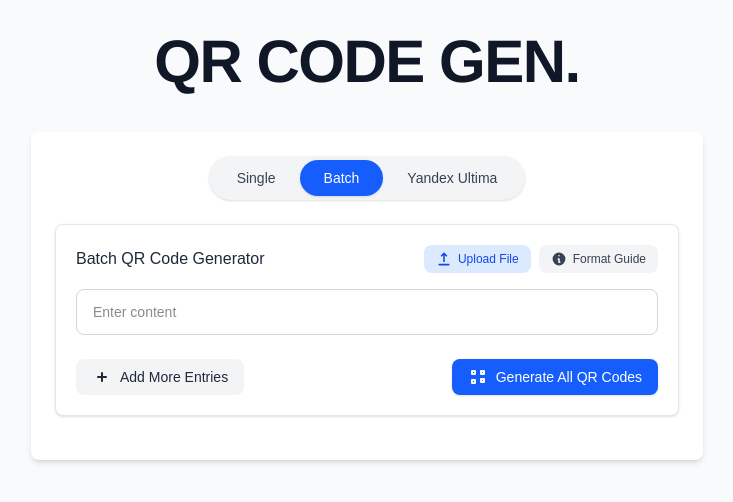
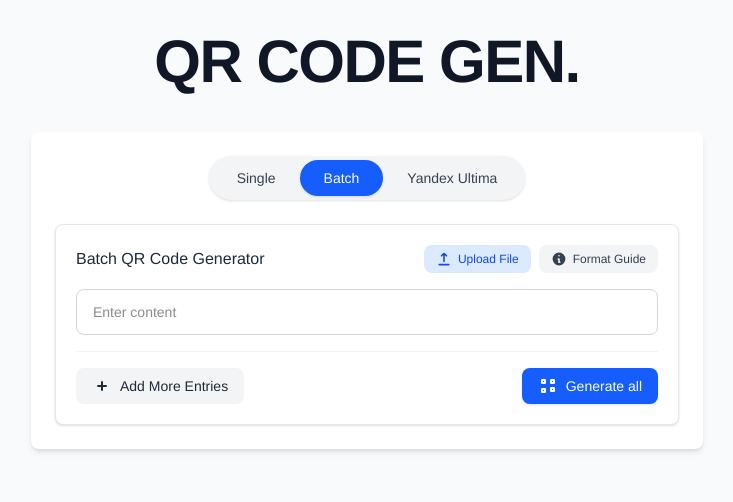
Before and after one commit to antonxklimov/qr-code-for-ultima, a Next.js app: page / in a window 1280 px wide. Both pictures are taken after a click on the button "Batch". Shown: the top 502 px of the page, without its empty margins (273-1006 px from the left). Built offline with nearby package versions, Linux system fonts and the light colour scheme.

Commit message:
UI/UX improvements: centered generate button in single mode, updated button texts, fixed mode-specific states, improved smiley face icon

```diff
--- a/src/app/components/QRCodeGenerator.tsx
+++ b/src/app/components/QRCodeGenerator.tsx
@@ -24,6 +24,57 @@ interface BatchQRCode {
   formattedContent: string; // The formatted content based on type
 }
 
+interface LoadingButtonProps {
+  onClick: () => void;
+  isLoading: boolean;
+  disabled?: boolean;
+  variant?: 'primary' | 'danger';
+  className?: string;
+  icon?: React.ReactNode;
+  loadingText?: string;
+  children: React.ReactNode;
+}
+
+const LoadingButton: React.FC<LoadingButtonProps> = ({
+  onClick,
+  isLoading,
+  disabled = false,
+  variant = 'primary',
+  className = '',
+  icon,
+  loadingText = 'Loading...',
+  children
+}) => {
+  const baseStyles = "px-4 py-2 rounded-lg focus:outline-none focus:ring-2 focus:ring-offset-2 transition-all duration-200 text-sm flex items-center shadow-sm font-medium disabled:opacity-50 disabled:cursor-not-allowed font-['Helvetica']";
+  const variantStyles = {
+    primary: "bg-blue-600 text-white hover:bg-blue-700 focus:ring-blue-500",
+    danger: "bg-red-600 text-white hover:bg-red-700 focus:ring-red-500"
+  };
+
+  return (
+    <button
+      onClick={onClick}
+      disabled={isLoading || disabled}
+      className={`${baseStyles} ${variantStyles[variant]} ${className}`}
+    >
+      {isLoading ? (
+        <>
+          <svg className="animate-spin -ml-1 mr-2 h-5 w-5 text-white" xmlns="http://www.w3.org/2000/svg" fill="none" viewBox="0 0 24 24">
+            <circle className="opacity-25" cx="12" cy="12" r="10" stroke="currentColor" strokeWidth="4"></circle>
+            <path className="opacity-75" fill="currentColor" d="M4 12a8 8 0 018-8V0C5.373 0 0 5.373 0 12h4zm2 5.291A7.962 7.962 0 014 12H0c0 3.042 1.135 5.824 3 7.938l3-2.647z"></path>
+          </svg>
+          {loadingText}
+        </>
+      ) : (
+        <>
+          {icon && <span className="mr-2">{icon}</span>}
+          {children}
+        </>
+      )}
+    </button>
+  );
+};
+
 const QRCodeGenerator = () => {
   const [text, setText] = useState('');
   const [qrCodeUrl, setQrCodeUrl] = useState('');
@@ -35,14 +86,21 @@ const QRCodeGenerator = () => {
   const [isGenerating, setIsGenerating] = useState(false);
   const [isUploading, setIsUploading] = useState(false);
   const [isDownloadingZip, setIsDownloadingZip] = useState(false);
-  const [isDownloadingAll, setIsDownloadingAll] = useState(false);
   const [isGeneratingSingle, setIsGeneratingSingle] = useState(false);
   const fileInputRef = useRef<HTMLInputElement>(null);
   const [showFileGuide, setShowFileGuide] = useState(false);
   const [contentType, setContentType] = useState<ContentType>('text');
   const [fileFormat, setFileFormat] = useState<FileFormat>('png');
   const [useContentAsFilename, setUseContentAsFilename] = useState<boolean>(false);
-  const [uploadedItemsCount, setUploadedItemsCount] = useState<number>(0);
+  const [uploadedItemsCount, setUploadedItemsCount] = useState<{
+    batch: number;
+    'yandex-ultima': number;
+  }>({
+    batch: 0,
+    'yandex-ultima': 0
+  });
+  const resultsRef = useRef<HTMLDivElement>(null);
+  const [hasNewEntries, setHasNewEntries] = useState<boolean>(true);
 
   const formatContentByType = (content: string, type: ContentType): string => {
     switch (type) {
@@ -113,6 +171,7 @@ const QRCodeGenerator = () => {
 
   const addBatchEntry = () => {
     setBatchEntries([...batchEntries, { content: '', type: 'text' }]);
+    setHasNewEntries(true);
   };
 
   const removeBatchEntry = (index: number) => {
@@ -131,6 +190,7 @@ const QRCodeGenerator = () => {
       newEntries[index].content = value;
     }
     setBatchEntries(newEntries);
+    setHasNewEntries(true);
   };
 
   const handleFileUpload = (e: ChangeEvent<HTMLInputElement>) => {
@@ -139,6 +199,7 @@ const QRCodeGenerator = () => {
 
     setIsUploading(true);
     setError('');
+    setHasNewEntries(true);
 
     // Check file extension
     const fileExtension = file.name.split('.').pop()?.toLowerCase();
@@ -187,7 +248,10 @@ const QRCodeGenerator = () => {
           }));
 
           setBatchEntries(newEntries);
-          setUploadedItemsCount(contentRows.length);
+          setUploadedItemsCount(prev => ({
+            ...prev,
+            [mode]: contentRows.length
+          }));
           setIsUploading(false);
 
         } catch (err) {
@@ -204,7 +268,7 @@ const QRCodeGenerator = () => {
 
       reader.readAsArrayBuffer(file);
     } else if (fileExtension === 'txt') {
-      // Handle text file (existing code)
+      // Handle text file
       const reader = new FileReader();
 
       reader.onload = (event) => {
@@ -226,18 +290,16 @@ const QRCodeGenerator = () => {
           }
 
           // Process lines from file
-          const newEntries: BatchEntry[] = [];
-
-          for (const line of lines) {
-            // Default - treat as regular text
-            newEntries.push({
+          const newEntries: BatchEntry[] = lines.map(line => ({
             content: line.trim(),
             type: 'text'
-            });
-          }
+          }));
 
           setBatchEntries(newEntries);
-          setUploadedItemsCount(lines.length);
+          setUploadedItemsCount(prev => ({
+            ...prev,
+            [mode]: lines.length
+          }));
           setIsUploading(false);
 
         } catch (err) {
@@ -282,6 +344,7 @@ const QRCodeGenerator = () => {
 
       setError('');
       setIsGenerating(true);
+      setHasNewEntries(false);
 
       // Generate QR codes for each entry
       const batchResults: BatchQRCode[] = [];
@@ -314,6 +377,11 @@ const QRCodeGenerator = () => {
 
       setBatchCodes(batchResults);
       setIsGenerating(false);
+
+      // Scroll to results after a short delay to ensure rendering is complete
+      setTimeout(() => {
+        resultsRef.current?.scrollIntoView({ behavior: 'smooth', block: 'start' });
+      }, 100);
     } catch (err) {
       console.error('Error generating batch QR codes:', err);
       setError('Failed to generate batch QR codes');
@@ -358,23 +426,6 @@ const QRCodeGenerator = () => {
     document.body.appendChild(link);
     link.click();
     document.body.removeChild(link);
-  };
-
-  const downloadAllQRCodes = () => {
-    if (!batchCodes.length) return;
-
-    setIsDownloadingAll(true);
-
-    try {
-      for (const code of batchCodes) {
-        downloadBatchQRCode(code.dataUrl, code.content, code.type);
-      }
-    } finally {
-      // Use setTimeout to ensure the UI updates before the state change
-      setTimeout(() => {
-        setIsDownloadingAll(false);
-      }, 500);
-    }
   };
 
   const downloadAllQRCodesAsZip = async () => {
@@ -496,6 +547,10 @@ const QRCodeGenerator = () => {
     setError('');
     setBatchCodes([]);
     setQrCodeUrl('');
+    setUploadedItemsCount({
+      batch: 0,
+      'yandex-ultima': 0
+    });
 
     // Reset batch entries when switching to batch mode
     if (newMode === 'batch' || newMode === 'yandex-ultima') {
@@ -556,11 +611,30 @@ const QRCodeGenerator = () => {
     setBatchEntries([{ content: '', type: 'text' }]);
     setBatchCodes([]);
     setError('');
-    setUploadedItemsCount(0);
+    setUploadedItemsCount({
+      batch: 0,
+      'yandex-ultima': 0
+    });
+    setHasNewEntries(true);
+    if (fileInputRef.current) {
+      fileInputRef.current.value = '';
+    }
   };
 
+  const generateIcon = (
+    <svg xmlns="http://www.w3.org/2000/svg" className="h-5 w-5" viewBox="0 0 20 20" fill="currentColor">
+      <path fillRule="evenodd" d="M3 4a1 1 0 011-1h3a1 1 0 011 1v3a1 1 0 01-1 1H4a1 1 0 01-1-1V4zm2 2V5h1v1H5zm-2 7a1 1 0 011-1h3a1 1 0 011 1v3a1 1 0 01-1 1H4a1 1 0 01-1-1v-3zm2 2v-1h1v1H5zm8-12a1 1 0 00-1 1v3a1 1 0 001 1h3a1 1 0 001-1V4a1 1 0 00-1-1h-3zm1 2V5h1v1h-1zm-2 7a1 1 0 011-1h3a1 1 0 011 1v3a1 1 0 01-1 1h-3a1 1 0 01-1-1v-3zm2 2v-1h1v1h-1z" clipRule="evenodd" />
+    </svg>
+  );
+
+  const clearIcon = (
+    <svg xmlns="http://www.w3.org/2000/svg" className="h-5 w-5" viewBox="0 0 20 20" fill="currentColor">
+      <path fillRule="evenodd" d="M4.293 4.293a1 1 0 011.414 0L10 8.586l4.293-4.293a1 1 0 111.414 1.414L11.414 10l4.293 4.293a1 1 0 01-1.414 1.414L10 11.414l-4.293 4.293a1 1 0 01-1.414-1.414L8.586 10 4.293 5.707a1 1 0 010-1.414z" clipRule="evenodd" />
+    </svg>
+  );
+
   return (
-    <div className="w-full max-w-2xl mx-auto p-6 bg-white rounded-lg shadow-md">
+    <div className="w-full max-w-2xl mx-auto p-6 bg-white rounded-lg shadow-md font-['Helvetica']">
       {error && (
         <div className="mb-4 px-4 py-3 bg-red-50 text-red-600 text-sm rounded-lg flex items-center">
           <svg xmlns="http://www.w3.org/2000/svg" className="h-5 w-5 mr-2" viewBox="0 0 20 20" fill="currentColor">
@@ -625,31 +699,19 @@ const QRCodeGenerator = () => {
                     </p>
                   </div>
                 )}
+
+                <div className="flex justify-center mt-4 pt-4 border-t border-gray-100">
+                  <LoadingButton
+                    onClick={generateQRCode}
+                    isLoading={isGeneratingSingle}
+                    icon={generateIcon}
+                    loadingText="Generating..."
+                  >
+                    Generate QR Code
+                  </LoadingButton>
                 </div>
               </div>
-
-            <button
-              onClick={generateQRCode}
-              className="w-full bg-blue-600 text-white py-3 px-4 rounded-lg hover:bg-blue-700 focus:outline-none focus:ring-2 focus:ring-blue-500 focus:ring-offset-2 transition-all duration-200 shadow-sm mb-5 font-medium text-sm flex items-center justify-center"
-              disabled={isGeneratingSingle}
-            >
-              {isGeneratingSingle ? (
-                <>
-                  <svg className="animate-spin -ml-1 mr-2 h-5 w-5 text-white" xmlns="http://www.w3.org/2000/svg" fill="none" viewBox="0 0 24 24">
-                    <circle className="opacity-25" cx="12" cy="12" r="10" stroke="currentColor" strokeWidth="4"></circle>
-                    <path className="opacity-75" fill="currentColor" d="M4 12a8 8 0 018-8V0C5.373 0 0 5.373 0 12h4zm2 5.291A7.962 7.962 0 014 12H0c0 3.042 1.135 5.824 3 7.938l3-2.647z"></path>
-                  </svg>
-                  Generating...
-                </>
-              ) : (
-                <>
-                  <svg xmlns="http://www.w3.org/2000/svg" className="h-5 w-5 mr-2" viewBox="0 0 20 20" fill="currentColor">
-                    <path fillRule="evenodd" d="M3 4a1 1 0 011-1h3a1 1 0 011 1v3a1 1 0 01-1 1H4a1 1 0 01-1-1V4zm2 2V5h1v1H5zm-2 7a1 1 0 011-1h3a1 1 0 011 1v3a1 1 0 01-1 1H4a1 1 0 01-1-1v-3zm2 2v-1h1v1H5zm8-12a1 1 0 00-1 1v3a1 1 0 001 1h3a1 1 0 001-1V4a1 1 0 00-1-1h-3zm1 2V5h1v1h-1zm-2 7a1 1 0 011-1h3a1 1 0 011 1v3a1 1 0 01-1 1h-3a1 1 0 01-1-1v-3zm2 2v-1h1v1h-1z" clipRule="evenodd" />
-                  </svg>
-                  Generate QR Code
-                </>
-              )}
-            </button>
+            </div>
 
             <div className="flex flex-col items-center">
               <div className="border border-gray-200 rounded-lg p-4 mb-4 bg-white shadow-sm max-w-xs mx-auto">
@@ -659,12 +721,12 @@ const QRCodeGenerator = () => {
                     <canvas ref={canvasRef} className="hidden" />
                   </div>
                 ) : (
-                  <div className="p-4 flex flex-col items-center justify-center text-gray-400 h-40 w-40">
-                    <svg xmlns="http://www.w3.org/2000/svg" className="h-8 w-8 mb-2" fill="none" viewBox="0 0 24 24" stroke="currentColor">
-                      <path strokeLinecap="round" strokeLinejoin="round" strokeWidth={2} d="M9 13h6m-3-3v6m5 5H7a2 2 0 01-2-2V5a2 2 0 012-2h10a2 2 0 012 2v14a2 2 0 01-2 2z" />
+                  <div className="p-4 flex flex-col items-center justify-center text-gray-400 h-40 w-40 text-center">
+                    <svg xmlns="http://www.w3.org/2000/svg" className="h-8 w-8 mb-2" viewBox="0 0 20 20" fill="currentColor">
+                      <path fillRule="evenodd" d="M10 18a8 8 0 100-16 8 8 0 000 16zM7 9a1 1 0 100-2 1 1 0 000 2zm6-2a1 1 0 11-2 0 1 1 0 012 0zm-.464 5.535a1 1 0 10-1.415-1.414 3 3 0 01-4.242 0 1 1 0 00-1.415 1.414 5 5 0 007.072 0z" clipRule="evenodd" />
                     </svg>
                     <canvas ref={canvasRef} className="hidden" />
-                    <p className="text-xs">QR code will appear here</p>
+                    <span className="text-xs">QR code will appear here</span>
                   </div>
                 )}
               </div>
@@ -720,9 +782,10 @@ const QRCodeGenerator = () => {
         ) : (
           <>
             {/* Batch Mode or Yandex Ultima Mode */}
-            <div className="mb-5">
-              <div className="space-y-4 border border-gray-200 rounded-lg p-5 bg-white shadow-sm">
-                <div className="flex items-center justify-between">
+            <div className="space-y-4">
+              {/* Input and Controls Section */}
+              <div className="border border-gray-200 rounded-lg p-5 bg-white shadow-sm">
+                <div className="flex items-center justify-between mb-4">
                   <div>
                     <h3 className="text-base font-medium text-gray-800">
                       {mode === 'batch' ? 'Batch QR Code Generator' : 'Yandex Ultima QR Code Generator'}
@@ -742,7 +805,7 @@ const QRCodeGenerator = () => {
                       disabled={isUploading}
                     >
                       <svg xmlns="http://www.w3.org/2000/svg" className="h-4 w-4 mr-1.5" viewBox="0 0 20 20" fill="currentColor">
-                        <path fillRule="evenodd" d="M3 17a1 1 0 011-1h12a1 1 0 110 2H4a1 1 0 01-1-1zM6.293 6.707a1 1 0 010-1.414l3-3a1 1 0 011.414 0l3 3a1 1 0 01-1.414 1.414L11 5.414V13a1 1 0 11-2 0V5.414L7.707 6.707a1 1 0 01-1.414 0z" clipRule="evenodd" />
+                        <path fillRule="evenodd" d="M3 17a1 1 0 011-1h12a1 1 0 110 2H4a1 1 0 01-1-1zM6.293 6.707a1 1 0 010-1.414l3-3a1 1 0 001.414 0l3 3a1 1 0 01-1.414 1.414L11 5.414V13a1 1 0 11-2 0V5.414L7.707 6.707a1 1 0 01-1.414 0z" clipRule="evenodd" />
                       </svg>
                       {isUploading ? 'Uploading...' : 'Upload File'}
                     </button>
@@ -759,24 +822,20 @@ const QRCodeGenerator = () => {
                 </div>
 
                 {mode === 'yandex-ultima' && (
-                  <div className="bg-blue-50 border border-blue-200 rounded-lg p-3 mb-4 flex items-start space-x-2">
-                    <svg className="h-4 w-4 text-blue-500 mt-0.5 flex-shrink-0" xmlns="http://www.w3.org/2000/svg" viewBox="0 0 20 20" fill="currentColor">
+                  <div className="bg-blue-50 border border-blue-100 rounded-lg p-2 mb-2 flex items-start space-x-2">
+                    <svg className="h-3.5 w-3.5 text-blue-500 mt-0.5 flex-shrink-0" xmlns="http://www.w3.org/2000/svg" viewBox="0 0 20 20" fill="currentColor">
                       <path fillRule="evenodd" d="M18 10a8 8 0 11-16 0 8 8 0 0116 0zm-7-4a1 1 0 11-2 0 1 1 0 012 0zM9 9a1 1 0 000 2v3a1 1 0 001 1h1a1 1 0 100-2v-3a1 1 0 00-1-1H9z" clipRule="evenodd" />
                     </svg>
-                    <div>
-                      <p className="text-xs text-blue-700 font-medium mb-1">URL Format:</p>
-                      <code className="text-xs bg-white px-2 py-1 rounded border border-blue-100 text-blue-800 block">
+                    <div className="min-w-0">
+                      <code className="text-[11px] bg-white px-1.5 py-0.5 rounded border border-blue-100 text-blue-800 block truncate">
                         https://8jxm.adj.st/addpromocode?adj_t=rf7a0p4_8cgc7kg&ref=qr&code=*promocode*
                       </code>
-                      <p className="text-xs text-blue-600 mt-1">
-                        Your promocode will replace <span className="font-medium">*promocode*</span> in the URL
-                      </p>
                     </div>
                   </div>
                 )}
 
                 {showFileGuide && (
-                  <div className="bg-blue-50 p-3 rounded-md text-xs text-blue-800 border border-blue-100">
+                  <div className="bg-blue-50 p-3 rounded-md text-xs text-blue-800 border border-blue-100 mb-4">
                     <p className="font-medium mb-1 flex items-center">
                       <svg xmlns="http://www.w3.org/2000/svg" className="h-4 w-4 mr-1" viewBox="0 0 20 20" fill="currentColor">
                         <path fillRule="evenodd" d="M18 10a8 8 0 11-16 0 8 8 0 0116 0zm-7-4a1 1 0 11-2 0 1 1 0 012 0zM9 9a1 1 0 000 2v3a1 1 0 001 1h1a1 1 0 100-2v-3a1 1 0 00-1-1H9z" clipRule="evenodd" />
@@ -801,18 +860,17 @@ const QRCodeGenerator = () => {
                   </div>
                 )}
 
-                {/* File upload counter */}
-                {uploadedItemsCount > 0 && (
-                  <div className="bg-green-50 p-2 rounded-md text-xs text-green-700 border border-green-100 flex items-center">
+                {uploadedItemsCount[mode] > 0 && (mode === 'batch' || mode === 'yandex-ultima') && (
+                  <div className="bg-green-50 p-2 rounded-md text-xs text-green-700 border border-green-100 flex items-center mb-4">
                     <svg xmlns="http://www.w3.org/2000/svg" className="h-4 w-4 mr-1.5 text-green-500" viewBox="0 0 20 20" fill="currentColor">
-                      <path fillRule="evenodd" d="M10 18a8 8 0 100-16 8 8 0 000 16zm3.707-9.293a1 1 0 00-1.414-1.414L9 10.586 7.707 9.293a1 1 0 00-1.414 1.414l2 2a1 1 0 001.414 0l4-4z" clipRule="evenodd" />
+                      <path fillRule="evenodd" d="M10 18a8 8 0 100-16 8 8 0 000 16zm3.707-8.707a1 1 0 00-1.414-1.414l-3 3a1 1 0 001.414 1.414l3-3a1 1 0 00-1.414-1.414z" clipRule="evenodd" />
                     </svg>
-                    <span>Successfully uploaded <strong>{uploadedItemsCount}</strong> items from file</span>
+                    <span>Successfully uploaded <strong>{uploadedItemsCount[mode]}</strong> items from file</span>
                   </div>
                 )}
 
                 {/* Batch entries list */}
-                <div className="space-y-2 mt-4">
+                <div className="space-y-2">
                   {batchEntries.map((entry, index) => (
                     <div key={index} className="flex items-center space-x-2">
                       <input
@@ -837,9 +895,8 @@ const QRCodeGenerator = () => {
                   ))}
                 </div>
 
-                {/* Add more / Generate buttons */}
-                <div className="flex justify-between pt-2">
-                  <div className="flex space-x-2">
+                {/* Controls - Always with the input section */}
+                <div className="flex justify-between mt-4 pt-4 border-t border-gray-100">
                   <button
                     onClick={addBatchEntry}
                     className="px-4 py-2 bg-gray-100 text-gray-800 rounded-lg hover:bg-gray-200 focus:outline-none focus:ring-2 focus:ring-gray-500 focus:ring-offset-2 transition-all duration-200 text-sm flex items-center font-medium"
@@ -849,35 +906,21 @@ const QRCodeGenerator = () => {
                     </svg>
                     Add More Entries
                   </button>
-                    {batchCodes.length > 0 && (
-                      <button
-                        onClick={resetBatchQR}
-                        className="px-4 py-2 bg-red-100 text-red-700 rounded-lg hover:bg-red-200 focus:outline-none focus:ring-2 focus:ring-red-500 focus:ring-offset-2 transition-all duration-200 text-sm flex items-center font-medium"
+                  <LoadingButton
+                    onClick={hasNewEntries ? generateBatchQRCodes : resetBatchQR}
+                    isLoading={isGenerating}
+                    variant={hasNewEntries ? 'primary' : 'danger'}
+                    icon={hasNewEntries ? generateIcon : clearIcon}
+                    loadingText={hasNewEntries ? "Generating QR Codes..." : "Clearing..."}
                   >
-                        <svg xmlns="http://www.w3.org/2000/svg" className="h-5 w-5 mr-2" viewBox="0 0 20 20" fill="currentColor">
-                          <path fillRule="evenodd" d="M4.293 4.293a1 1 0 011.414 0L10 8.586l4.293-4.293a1 1 0 111.414 1.414L11.414 10l4.293 4.293a1 1 0 01-1.414 1.414L10 11.414l-4.293 4.293a1 1 0 01-1.414-1.414L8.586 10 4.293 5.707a1 1 0 010-1.414z" clipRule="evenodd" />
-                        </svg>
-                        Clear All
-                      </button>
-                    )}
-                  </div>
-                  <button
-                    onClick={generateBatchQRCodes}
-                    className="px-4 py-2 bg-blue-600 text-white rounded-lg hover:bg-blue-700 focus:outline-none focus:ring-2 focus:ring-blue-500 focus:ring-offset-2 transition-all duration-200 text-sm flex items-center shadow-sm font-medium"
-                    disabled={isGenerating}
-                  >
-                    <svg xmlns="http://www.w3.org/2000/svg" className="h-5 w-5 mr-2" viewBox="0 0 20 20" fill="currentColor">
-                      <path fillRule="evenodd" d="M3 4a1 1 0 011-1h3a1 1 0 011 1v3a1 1 0 01-1 1H4a1 1 0 01-1-1V4zm2 2V5h1v1H5zm-2 7a1 1 0 011-1h3a1 1 0 011 1v3a1 1 0 01-1 1H4a1 1 0 01-1-1v-3zm2 2v-1h1v1H5zm8-12a1 1 0 00-1 1v3a1 1 0 001 1h3a1 1 0 001-1V4a1 1 0 00-1-1h-3zm1 2V5h1v1h-1zm-2 7a1 1 0 011-1h3a1 1 0 011 1v3a1 1 0 01-1 1h-3a1 1 0 01-1-1v-3zm2 2v-1h1v1h-1z" clipRule="evenodd" />
-                    </svg>
-                    {isGenerating ? 'Generating...' : 'Generate All QR Codes'}
-                  </button>
-                </div>
+                    {batchCodes.length === 0 ? 'Generate all' : (hasNewEntries ? 'Generate Some More' : 'Clear All')}
+                  </LoadingButton>
                 </div>
               </div>
 
-            {/* Batch results */}
+              {/* Results Section */}
               {batchCodes.length > 0 && (
-              <div className="flex flex-col space-y-4">
+                <div ref={resultsRef} className="flex flex-col space-y-4 border border-gray-200 rounded-lg p-5 bg-white shadow-sm">
                   <div className="flex items-center justify-between">
                     <div className="flex items-center space-x-4">
                       <div className="flex items-center space-x-2">
@@ -908,28 +951,6 @@ const QRCodeGenerator = () => {
                     </div>
                     <div className="flex space-x-2">
                       <button
-                      onClick={downloadAllQRCodes}
-                      className="bg-gray-800 text-white py-2 px-4 rounded-lg hover:bg-gray-700 focus:outline-none focus:ring-2 focus:ring-gray-500 focus:ring-offset-2 transition-all duration-200 text-sm flex items-center"
-                      disabled={isDownloadingAll}
-                    >
-                      {isDownloadingAll ? (
-                        <>
-                          <svg className="animate-spin -ml-1 mr-2 h-5 w-5 text-white" xmlns="http://www.w3.org/2000/svg" fill="none" viewBox="0 0 24 24">
-                            <circle className="opacity-25" cx="12" cy="12" r="10" stroke="currentColor" strokeWidth="4"></circle>
-                            <path className="opacity-75" fill="currentColor" d="M4 12a8 8 0 018-8V0C5.373 0 0 5.373 0 12h4zm2 5.291A7.962 7.962 0 014 12H0c0 3.042 1.135 5.824 3 7.938l3-2.647z"></path>
-                          </svg>
-                          Downloading...
-                        </>
-                      ) : (
-                        <>
-                          <svg xmlns="http://www.w3.org/2000/svg" className="h-5 w-5 mr-2" viewBox="0 0 20 20" fill="currentColor">
-                            <path fillRule="evenodd" d="M3 17a1 1 0 011-1h12a1 1 0 110 2H4a1 1 0 01-1-1zm3.293-7.707a1 1 0 011.414 0L9 10.586V3a1 1 0 112 0v7.586l1.293-1.293a1 1 0 111.414 1.414l-3 3a1 1 0 01-1.414 0l-3-3a1 1 0 010-1.414z" clipRule="evenodd" />
-                          </svg>
-                          Download All
-                        </>
-                      )}
-                    </button>
-                    <button
                         onClick={downloadAllQRCodesAsZip}
                         className="bg-gray-800 text-white py-2 px-4 rounded-lg hover:bg-gray-700 focus:outline-none focus:ring-2 focus:ring-gray-500 focus:ring-offset-2 transition-all duration-200 text-sm flex items-center"
                         disabled={isDownloadingZip}
@@ -945,9 +966,9 @@ const QRCodeGenerator = () => {
                         ) : (
                           <>
                             <svg xmlns="http://www.w3.org/2000/svg" className="h-5 w-5 mr-2" viewBox="0 0 20 20" fill="currentColor">
-                            <path fillRule="evenodd" d="M4 4a2 2 0 012-2h4.586A2 2 0 0112 2.586L15.414 6A2 2 0 0116 7.414V16a2 2 0 01-2 2H6a2 2 0 01-2-2V4zm2 6a1 1 0 011-1h6a1 1 0 110 2H7a1 1 0 01-1-1zm1 3a1 1 0 100 2h6a1 1 0 100-2H7z" clipRule="evenodd" />
+                              <path fillRule="evenodd" d="M3 17a1 1 0 011-1h12a1 1 0 110 2H4a1 1 0 01-1-1zm3.293-7.707a1 1 0 011.414 0L9 10.586V3a1 1 0 112 0v7.586l1.293-1.293a1 1 0 111.414 1.414l-3 3a1 1 0 01-1.414 0l-3-3a1 1 0 010-1.414z" clipRule="evenodd" />
                             </svg>
-                          Download ZIP
+                            Download all
                           </>
                         )}
                       </button>
@@ -974,17 +995,9 @@ const QRCodeGenerator = () => {
                       </div>
                     ))}
                   </div>
-                <button
-                  onClick={() => setBatchCodes([])}
-                  className="bg-blue-100 text-blue-700 py-2 px-4 rounded-lg hover:bg-blue-200 focus:outline-none focus:ring-2 focus:ring-blue-500 focus:ring-offset-2 transition-all duration-200 text-sm flex items-center self-start"
-                >
-                  <svg xmlns="http://www.w3.org/2000/svg" className="h-5 w-5 mr-2" viewBox="0 0 20 20" fill="currentColor">
-                    <path fillRule="evenodd" d="M10 3a1 1 0 011 1v5h5a1 1 0 110 2h-5v5a1 1 0 11-2 0v-5H4a1 1 0 110-2h5V4a1 1 0 011-1z" clipRule="evenodd" />
-                  </svg>
-                  Create New Batch
-                </button>
                 </div>
               )}
+            </div>
           </>
         )}
       </>
```
Lines whose indentation alone changed are shown as unchanged.
